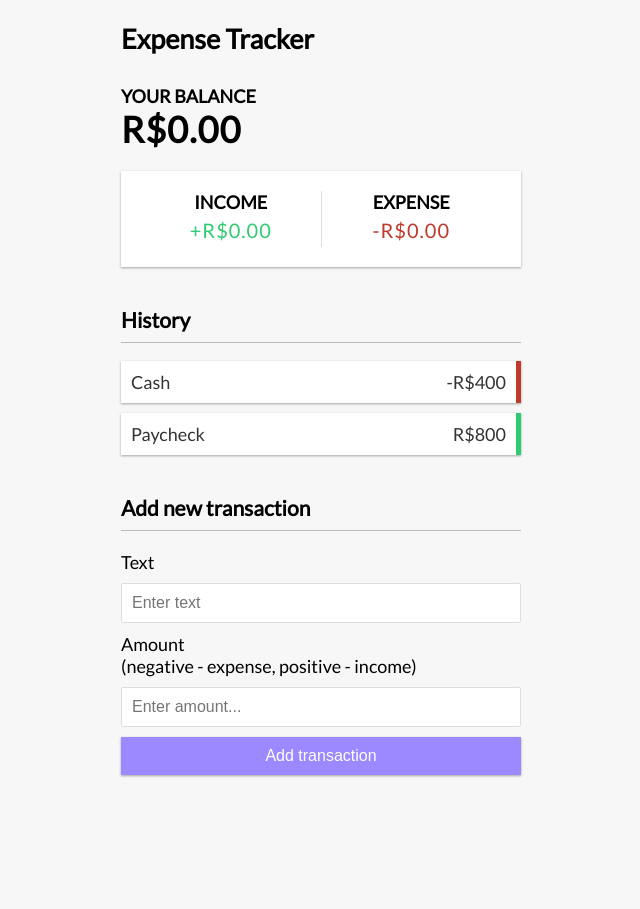
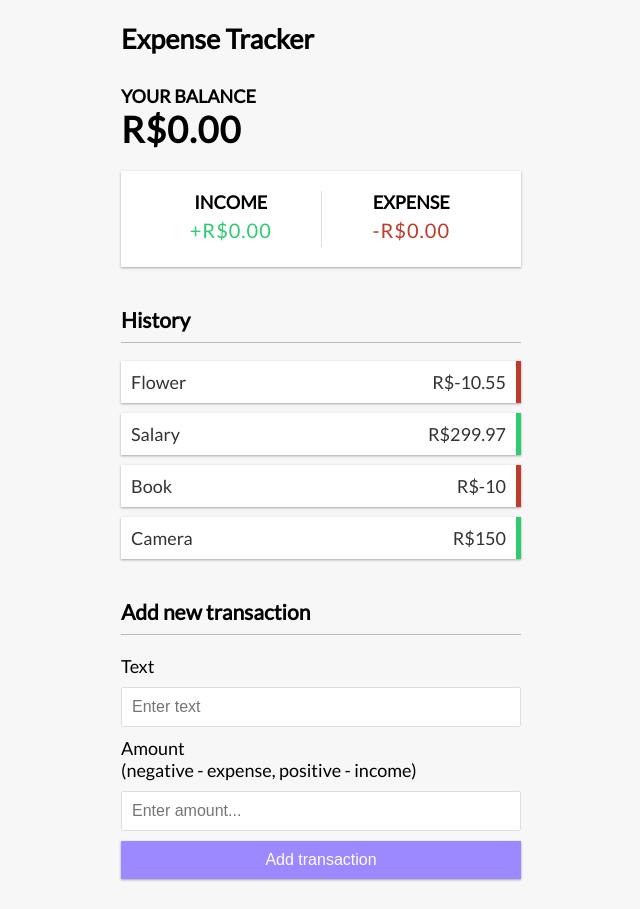
Before and after one commit to danircarv/expense-tracker, a Vue app: page / in a window 1280 px wide. Shown: the whole page, without its empty margins (319-959 px from the left). Before the commit the page ends 805 px from the top, so only its background shows below. Built offline with nearby package versions, Linux system fonts and the light colour scheme.

Commit message:
setting TransactionList and transactions

```diff
--- a/src/App.vue
+++ b/src/App.vue
@@ -1,19 +1,19 @@
-<script>
+<script setup>
 import Header from './components/Header.vue'
 import Balance from './components/Balance.vue';
 import IncomeExpenses from './components/IncomeExpenses.vue';
 import TransactionList from './components/TransactionList.vue';
 import AddTransaction from './components/AddTransaction.vue';
 
-export default {
-    components: {
-      Header,
-      Balance,
-      IncomeExpenses,
-      TransactionList,
-      AddTransaction
-    }
-}
+import { ref } from 'vue';
+
+const transactions = ref([
+    {id: 1, text: 'Flower', amount:-10.55},
+    {id: 2, text: 'Salary', amount:299.97},
+    {id: 3, text: 'Book', amount:-10},
+    {id: 4, text: 'Camera', amount:150}
+])
+
 </script>
 
 <template>
@@ -21,7 +21,7 @@ export default {
   <div class="container">
     <Balance/>
     <IncomeExpenses/>
-    <TransactionList/>
+    <TransactionList :transactions="transactions"/>
     <AddTransaction/>
   </div>
 
--- a/src/components/TransactionList.vue
+++ b/src/components/TransactionList.vue
@@ -1,13 +1,29 @@
+<script setup>
+import { defineProps } from 'vue';
+
+const props = defineProps({
+    transactions:{
+        type:Array,
+        required:true
+
+    }
+})
+</script>
+
 <template>
     <h3>History</h3>
         <ul id="list" class="list">
-            <li class="minus">
-                Cash <span>-R$400</span>
+            <li v-for="transaction in transactions"
+            :key="transaction.id" :class="transaction.amount < 0 ? 'minus' : 'plus'">
+            {{ transaction.text }} <span>R${{transaction.amount }}</span>
                 <button class="delete-btn">x</button>
+            </li>
+            <!-- <li class="minus">
+
             </li>
             <li class="plus">
                 Paycheck <span>R$800</span>
                 <button class="delete-btn">x</button>
-            </li>
+            </li> -->
         </ul>
 </template>
```
